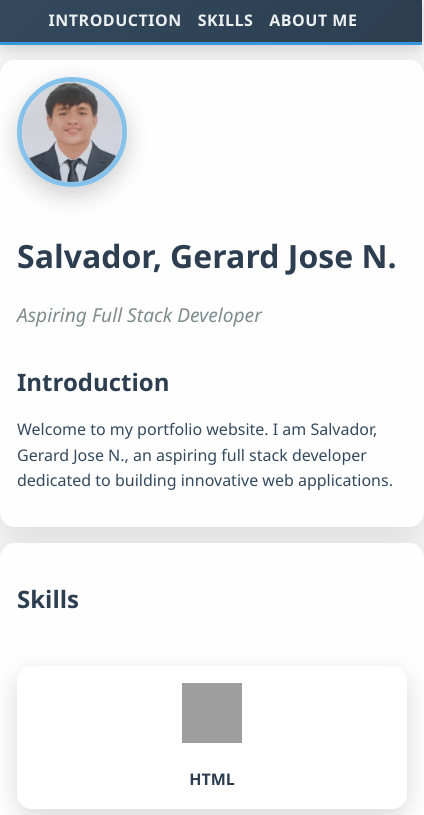
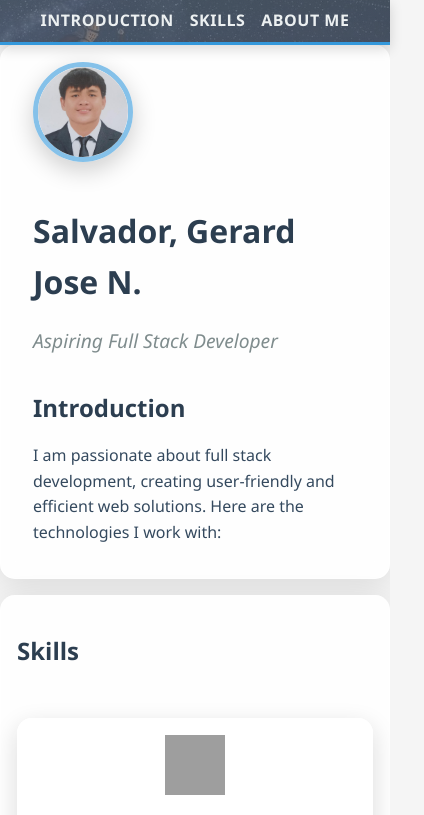
Before and after one commit to Jearard0423/Portfolio, a website: page index.html in a window 390 px wide. Shown: the top 815 px of the page, 424 px wide, since content can reach past the window. Drawn offline with Linux system fonts and the light colour scheme; grey boxes are pictures that could not be loaded.

Commit message:
Accurate responsiveness

```diff
--- a/index.html
+++ b/index.html
@@ -23,8 +23,8 @@
             <div class="intro-text">
                 <h1>Salvador, Gerard Jose N.</h1>
                 <p>Aspiring Full Stack Developer</p>
-                <h2>Introduction</h2>
-                <p>Welcome to my portfolio website. I am Salvador, Gerard Jose N., an aspiring full stack developer dedicated to building innovative web applications.</p>
+                    <h2>Introduction</h2>
+                    <p>I am passionate about full stack development, creating user-friendly and efficient web solutions. Here are the technologies I work with:</p>
             </div>
         </div>
     </section>
@@ -59,14 +59,14 @@
     </section>
     <section id="about">
         <h2>About Me</h2>
-        <p>I am passionate about full stack development, creating user-friendly and efficient web solutions. Here are the technologies I work with:</p>
+        <p>Welcome to my portfolio website. I am Salvador, Gerard Jose N., an aspiring full stack developer dedicated to building innovative web applications.</p>
         <h2>Contacts</h2>
         <p>Get in touch with me:</p>
         <ul>
             <li><i class="fas fa-envelope"></i> Email: <a href="mailto:gerardsalvador25@gmail.com">gerardsalvador25@gmail.com</a></li>
             <li><i class="fas fa-phone"></i> Phone: 09567332552 / 09975013512</li>
-            <li><i class="fab fa-linkedin"></i> LinkedIn: <a href="https://www.linkedin.com/in/gerard-jose-salvador" target="_blank">Gerard Jose Salvador</a></li>
-            <li><i class="fab fa-facebook"></i> Facebook: <a href="https://www.facebook.com/gerard.jose.salvadorn" target="_blank">Gerard Jose Salvador</a></li>
+            <li><i class="fab fa-linkedin"></i> LinkedIn: <a href="https://www.linkedin.com/in/gerard-jose-salvador" target="_blank">Gerard Salvador</a></li>
+            <li><i class="fab fa-facebook"></i> Facebook: <a href="https://www.facebook.com/gerard.jose.salvadorn" target="_blank">Gerard Salvador</a></li>
             <li><i class="fab fa-instagram"></i> Instagram: <a href="https://www.instagram.com/_rarrdd" target="_blank">@_rarrdd</a></li>
         </ul>
     </section>
--- /dev/null
+++ b/package.json
@@ -0,0 +1,5 @@
+{
+  "dependencies": {
+    "live-server": "^1.2.2"
+  }
+}
--- a/script.js
+++ b/script.js
@@ -1,3 +1,13 @@
+// Ensure header sizing and scroll effects run after DOM ready
+document.addEventListener('DOMContentLoaded', () => {
+    const header = document.querySelector('header');
+    const setHeaderHeight = () => {
+        const h = header ? header.offsetHeight : 80;
+        document.documentElement.style.setProperty('--header-height', `${h}px`);
+    };
+    setHeaderHeight();
+    window.addEventListener('resize', setHeaderHeight);
+
     // Scroll effect for sections
     const sections = document.querySelectorAll('section');
 
@@ -12,3 +22,4 @@ const observer = new IntersectionObserver((entries) => {
     sections.forEach(section => {
         observer.observe(section);
     });
+});
--- a/style.css
+++ b/style.css
@@ -1,7 +1,15 @@
+:root{
+    --header-height: 80px;
+}
+
+/* Global box-sizing and overflow safety to avoid horizontal scaling */
+*, *::before, *::after { box-sizing: border-box; }
+html, body { overflow-x: hidden; }
+
 body {
     font-family: 'Segoe UI', Tahoma, Geneva, Verdana, sans-serif;
     margin: 0;
-    padding: 80px 0 0 0;
+    padding: var(--header-height) 0 0 0;
     background-color: #f5f5f5;
     color: #2c3e50;
     line-height: 1.6;
@@ -9,7 +17,7 @@ body {
 }
 
 header {
-    background: linear-gradient(135deg, #34495e 0%, #2c3e50 100%);
+    background: linear-gradient(135deg, rgba(52,73,94,0.8) 0%, rgba(44,62,80,0.8) 100%);
     color: #fff;
     padding: 1rem 2rem;
     position: fixed;
@@ -18,7 +26,26 @@ header {
     z-index: 1000;
     box-shadow: 0 4px 12px rgba(0,0,0,0.15);
     border-bottom: 3px solid #3498db;
+    overflow: hidden;
 }
+
+header::before{
+    content: "";
+    position: absolute;
+    inset: 0;
+    background-image: url('download.jpg');
+    background-size: cover;
+    background-position: center;
+    opacity: 0.28;
+    transform: translateX(0);
+    z-index: 0;
+    /* make it a bit larger so translation doesn't expose edges */
+    width: 120%;
+    left: -10%;
+    animation: moveBg 20s linear infinite;
+}
+
+header nav { position: relative; z-index: 1; }
 
 header nav {
     display: flex;
@@ -28,10 +55,11 @@ header nav {
 header nav ul {
     list-style: none;
     padding: 0;
-    margin: 0 0 0 -1rem;
+    margin: 0;
     display: flex;
     gap: 2rem;
     width: auto;
+    flex-wrap: nowrap;
 }
 
 header nav a {
@@ -53,7 +81,7 @@ header nav a:hover {
 section {
     padding: 4rem 2rem;
     width: 100%;
-    min-height: 100vh;
+    min-height: calc(100vh - var(--header-height));
     display: flex;
     flex-direction: column;
     justify-content: center;
@@ -67,6 +95,12 @@ section {
     transform: translateY(50px);
     transition: opacity 0.8s ease, transform 0.8s ease;
     text-align: left;
+}
+
+@keyframes moveBg{
+    0%{ transform: translateX(0); }
+    50%{ transform: translateX(-6%); }
+    100%{ transform: translateX(0); }
 }
 
 section.visible {
@@ -87,6 +121,8 @@ section.visible {
     gap: 2rem;
     max-width: 1200px;
     margin: 0 auto;
+    width: 100%;
+    padding: 0 1rem;
 }
 
 #introduction .profile-pic {
@@ -96,6 +132,13 @@ section.visible {
     object-fit: cover;
     border: 5px solid #85c1e9;
     box-shadow: 0 8px 24px rgba(0,0,0,0.2);
+}
+
+/* Ensure images scale down on small screens */
+.intro-container img,
+.skills-grid img {
+    max-width: 100%;
+    height: auto;
 }
 
 .intro-text {
@@ -231,9 +274,7 @@ footer {
 
 /* Responsive Design */
 @media (max-width: 768px) {
-    body {
-        padding-top: 60px;
-    }
+    /* keep using the dynamic --header-height value set by JS */
 
     header {
         padding: 0.5rem 1rem;
@@ -242,6 +283,8 @@ footer {
     header nav ul {
         flex-direction: row;
         gap: 1rem;
+        flex-wrap: wrap;
+        justify-content: center;
     }
 
     header nav a {
```
Also changed, not shown: download.jpg (added), 1 other file. Lines whose indentation alone changed are shown as unchanged.
